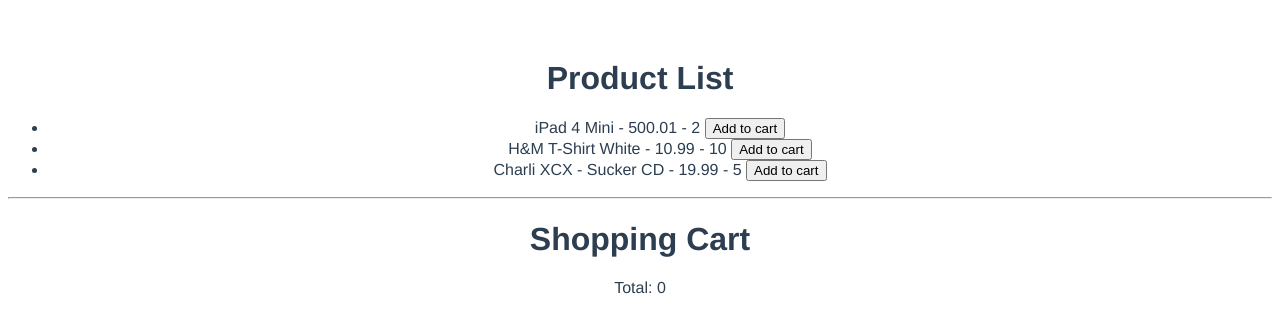
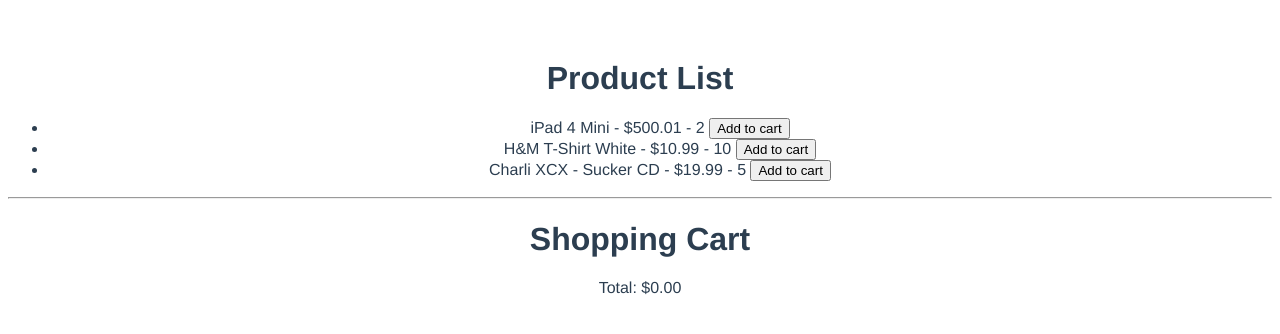
Before and after one commit to mhetreramesh/vuex-shoppingcart, a Vue app: page / in a window 1280 px wide. Shown: the top 334 px of the page. Built offline with nearby package versions, Linux system fonts and the light colour scheme.

Commit message:
Currency filter added
Signed-off-by: Ramesh Mhetre <mhetreramesh@gmail.com>

```diff
--- a/src/components/ProductList.vue
+++ b/src/components/ProductList.vue
@@ -7,7 +7,7 @@
     >
   <ul v-else>
     <li v-for="product in products">
-      {{ product.title }} - {{ product.price }} - {{ product.inventory }}
+      {{ product.title }} - {{ product.price | currency }} - {{ product.inventory }}
       <button @click="addProductToCart(product)">Add to cart </button>
     </li>
   </ul>
--- a/src/components/ShoppingCart.vue
+++ b/src/components/ShoppingCart.vue
@@ -3,10 +3,10 @@
         <h1>Shopping Cart</h1>
         <ul>
             <li v-for="product in products">
-                {{ product.title }} - {{ product.price }} - {{ product.quantity }}
+                {{ product.title }} - {{ product.price | currency }} - {{ product.quantity }}
             </li>
         </ul>
-        <p>Total: {{ total }}</p>
+        <p>Total: {{ total | currency }}</p>
     </div>
 </template>
 
--- /dev/null
+++ b/src/currency.js
@@ -0,0 +1,23 @@
+const digitsRE = /(\d{3})(?=\d)/g
+
+export function currency (value, currency, decimals) {
+  value = parseFloat(value)
+  if (!isFinite(value) || (!value && value !== 0)) return ''
+  currency = currency != null ? currency : '$'
+  decimals = decimals != null ? decimals : 2
+  var stringified = Math.abs(value).toFixed(decimals)
+  var _int = decimals
+    ? stringified.slice(0, -1 - decimals)
+    : stringified
+  var i = _int.length % 3
+  var head = i > 0
+    ? (_int.slice(0, i) + (_int.length > 3 ? ',' : ''))
+    : ''
+  var _float = decimals
+    ? stringified.slice(-1 - decimals)
+    : ''
+  var sign = value < 0 ? '-' : ''
+  return sign + currency + head +
+    _int.slice(i).replace(digitsRE, '$1,') +
+    _float
+}
--- a/src/main.js
+++ b/src/main.js
@@ -3,9 +3,10 @@
 import Vue from 'vue'
 import App from './App'
 import store from '@/store/index'
+import {currency} from '@/currency'
 
 Vue.config.productionTip = false
-
+Vue.filter('currency', currency)
 /* eslint-disable no-new */
 new Vue({
   el: '#app',
```
